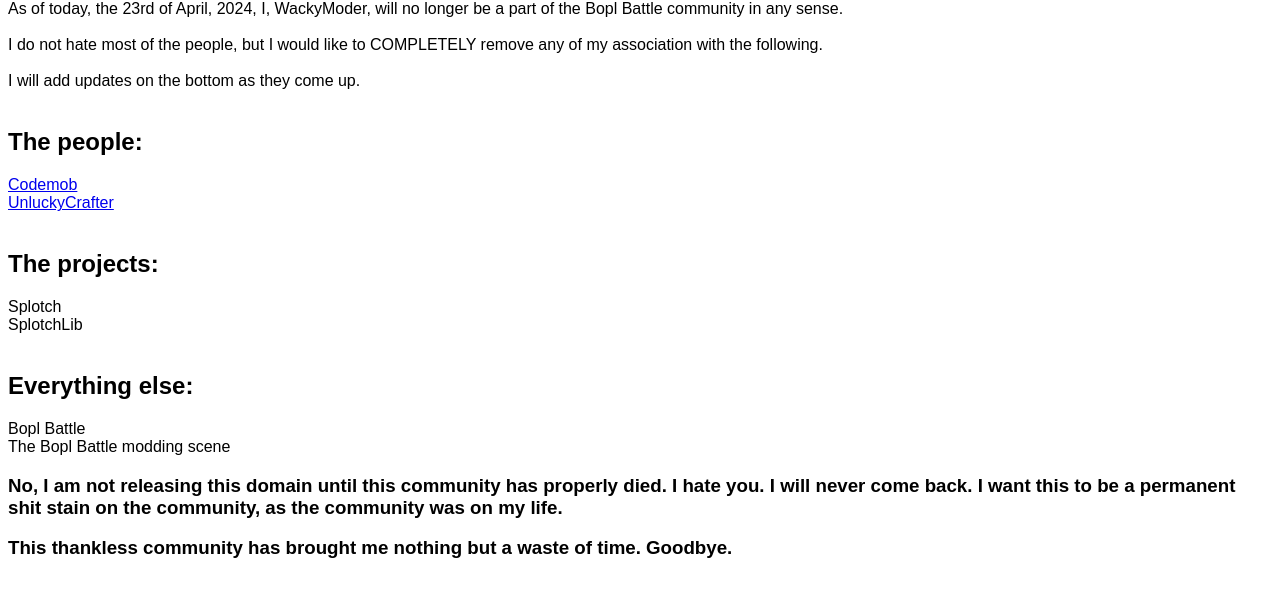
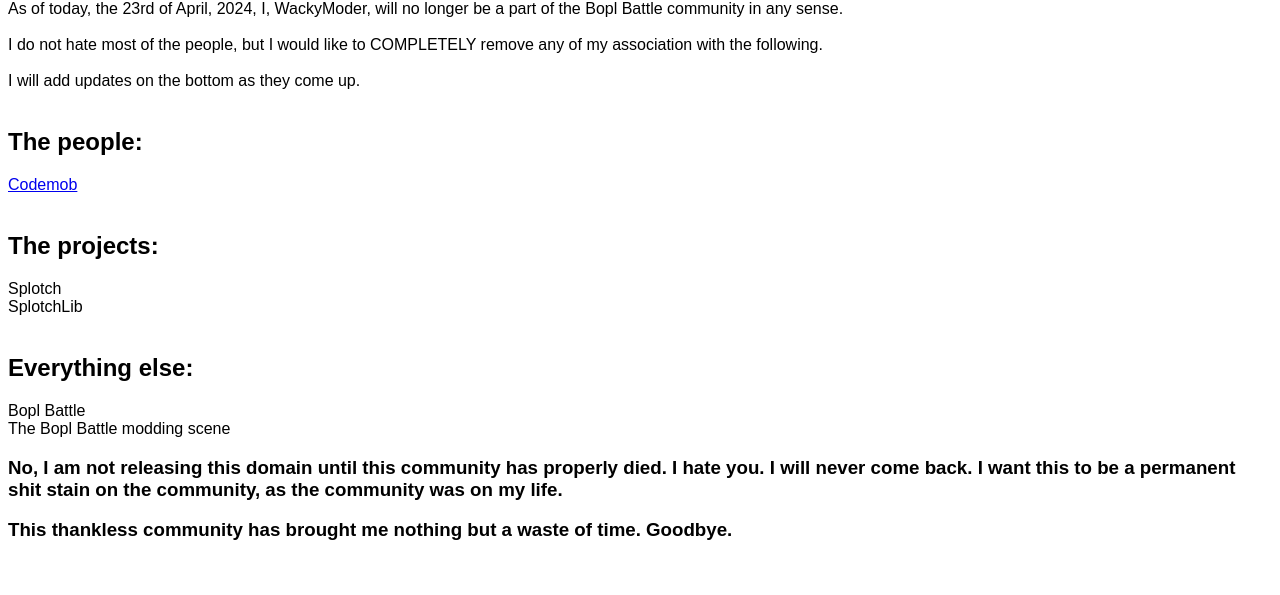
Before and after one commit to WackyModer/boplmods, a website: page storage/public/bye/index.html in a window 1280 px wide. Shown: the part 66-661 px from the top of the page. Drawn offline with Linux system fonts and the light colour scheme.

Commit message:
Update index.html

```diff
--- a/storage/public/bye/index.html
+++ b/storage/public/bye/index.html
@@ -22,8 +22,6 @@
 <br>
 <h2>The people:</h2>
 <a href="https://github.com/codemob-dev">Codemob</a>
-<br>
-<a href="https://github.com/minidogg">UnluckyCrafter</a>
 <br>
 <br>
 <h2>The projects:</h2>
```
